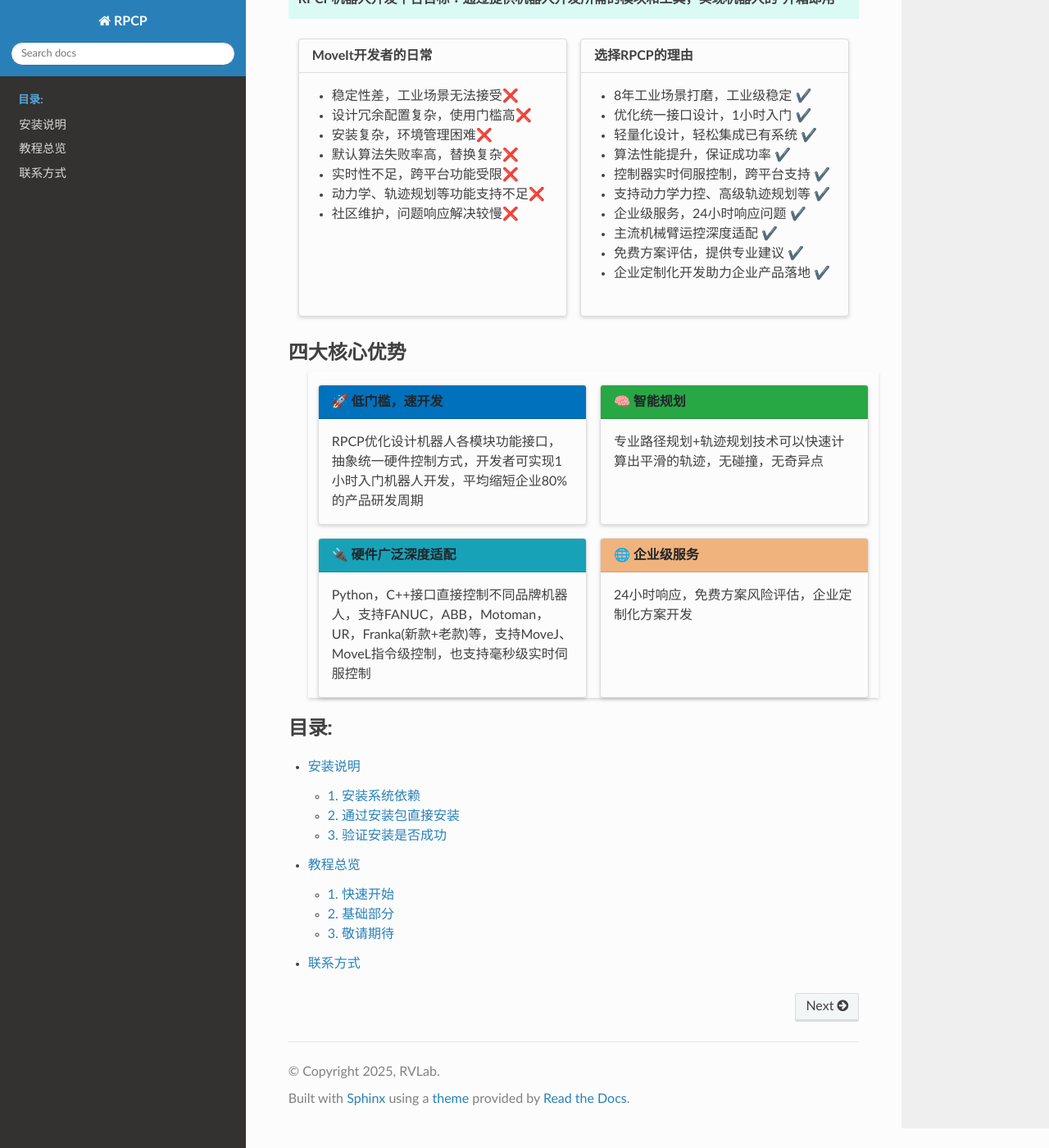
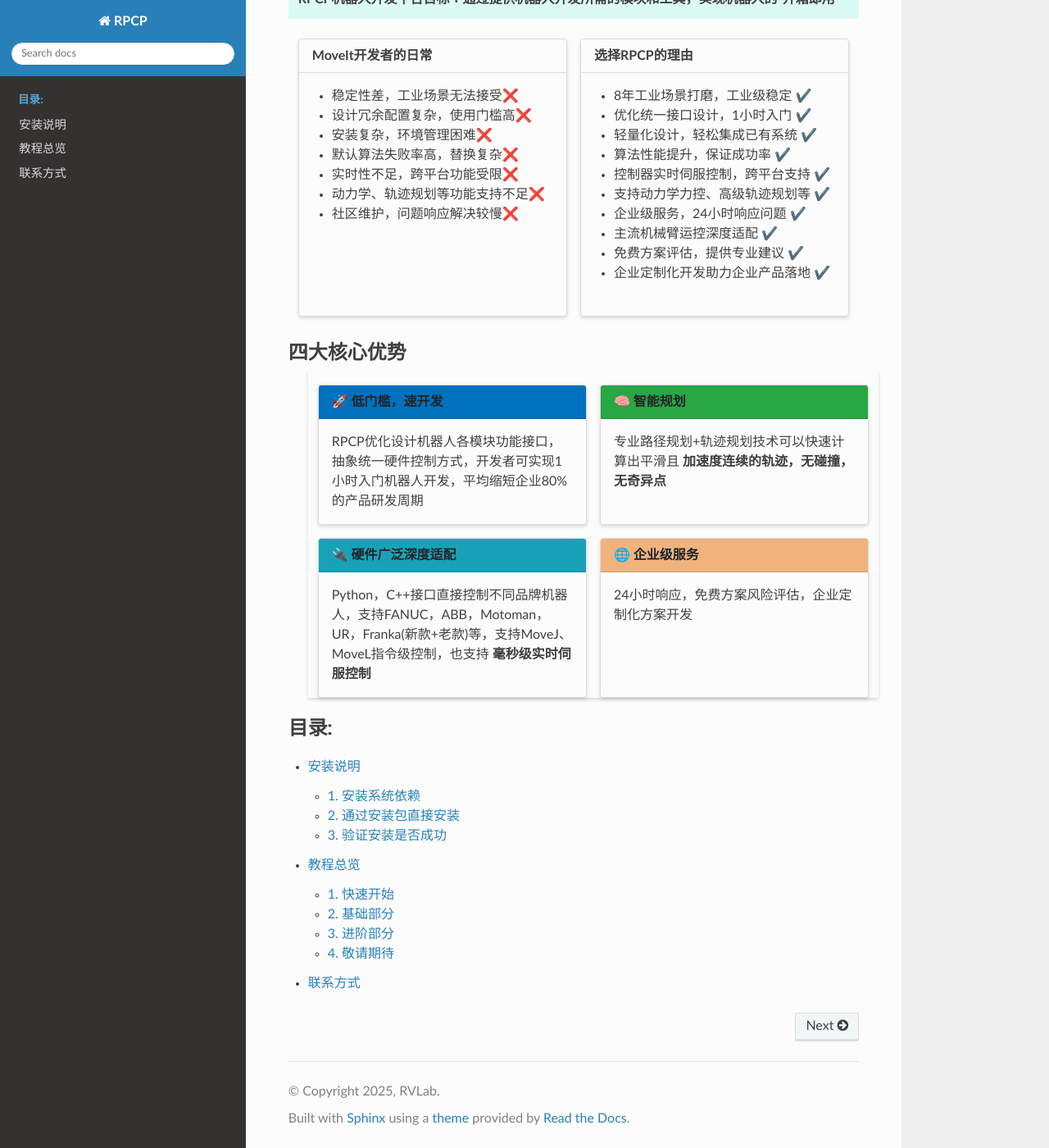
Before and after one commit to smj1024/robot_planning_control_platform, a Sphinx documentation site: the page built from docs/source/index.rst, in a window 1280 px wide and 1400 px high, scrolled down 462 px. Shown: the whole window at 82% size. Built offline with Sphinx 7.4.7 and the Read the Docs theme 3.1.0, drawn with Linux system fonts in a browser that asks for light colours.

Commit message:
docs: 增加碰撞检测

```diff
--- a/docs/source/index.rst
+++ b/docs/source/index.rst
@@ -94,7 +92,7 @@ RPCP的独立性使其不依赖类似ROS等平台，用户能轻松集成到现
         **🧠 智能规划**
         ^^^^^^^^^^^^^^^^^^^
 
-        专业路径规划+轨迹规划技术可以快速计算出平滑的轨迹，无碰撞，无奇异点
+        专业路径规划+轨迹规划技术可以快速计算出平滑且 **加速度连续的轨迹，无碰撞，无奇异点**
 
     .. grid-item-card::
         :class-header: sd-bg-info sd-text-dark
@@ -102,7 +100,7 @@ RPCP的独立性使其不依赖类似ROS等平台，用户能轻松集成到现
         **🔌 硬件广泛深度适配**
         ^^^^^^^^^^^^^^^^^^^
 
-        Python，C++接口直接控制不同品牌机器人，支持FANUC，ABB，Motoman，UR，Franka(新款+老款)等，支持MoveJ、MoveL指令级控制，也支持毫秒级实时伺服控制
+        Python，C++接口直接控制不同品牌机器人，支持FANUC，ABB，Motoman，UR，Franka(新款+老款)等，支持MoveJ、MoveL指令级控制，也支持 **毫秒级实时伺服控制**
 
     .. grid-item-card::
         :class-header: sd-bg-warning sd-text-dark
--- /dev/null
+++ b/docs/source/tutorials/advanced_usage/index.rst
@@ -0,0 +1,7 @@
+进阶部分
+=========
+
+.. toctree::
+   :maxdepth: 1
+
+   08_use_collision_checker
--- a/docs/source/tutorials/index.rst
+++ b/docs/source/tutorials/index.rst
@@ -7,4 +7,5 @@
 
    00_quickstart
    basic_usage/index
+   advanced_usage/index
    todo
```
Also changed, not shown: other parts of docs/source/index.rst (+0 -2 lines), docs/source/tutorials/advanced_usage/08_use_collision_checker.rst (added, +51 -0 lines), docs/source/_static/imgs/08_use_collision_checker_00.gif (added).
